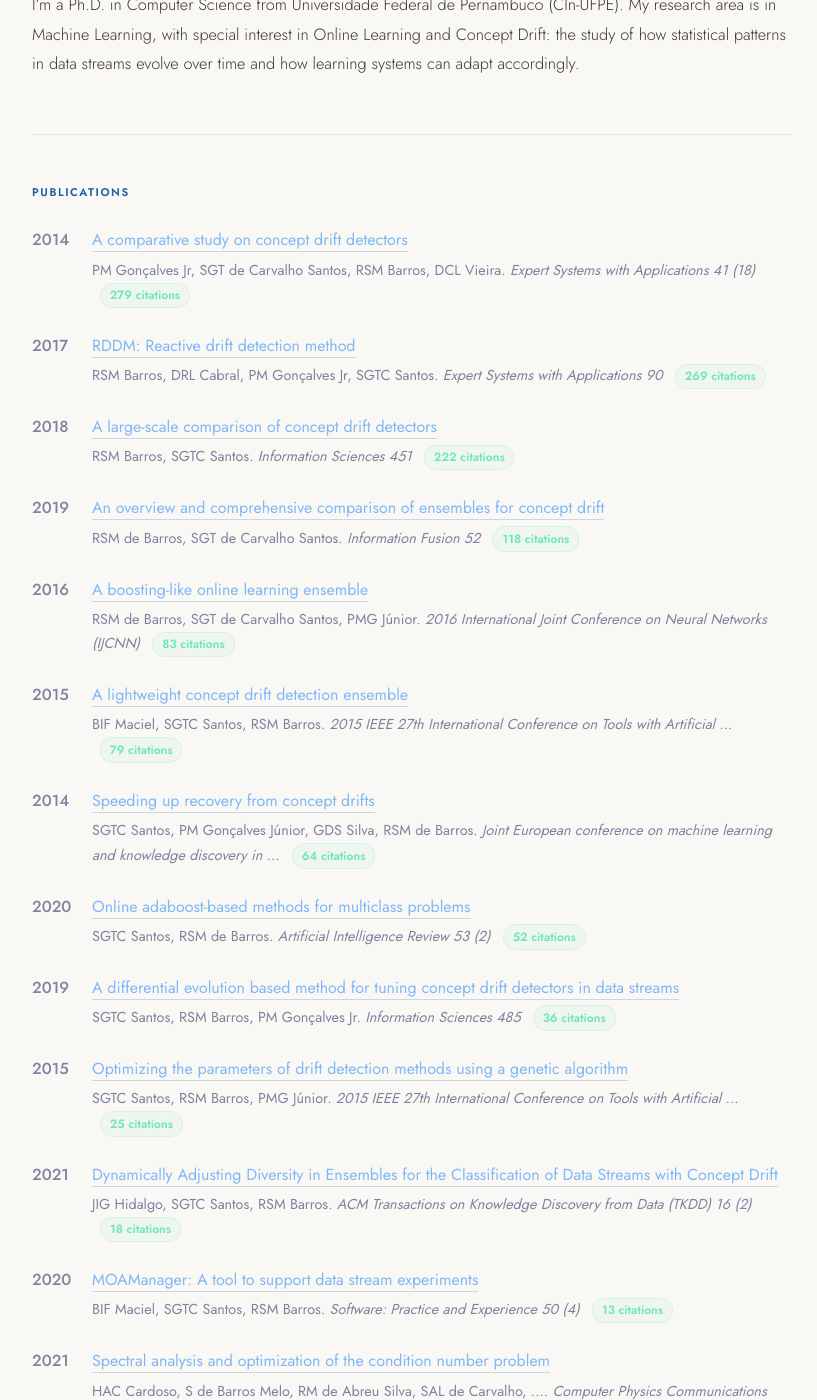
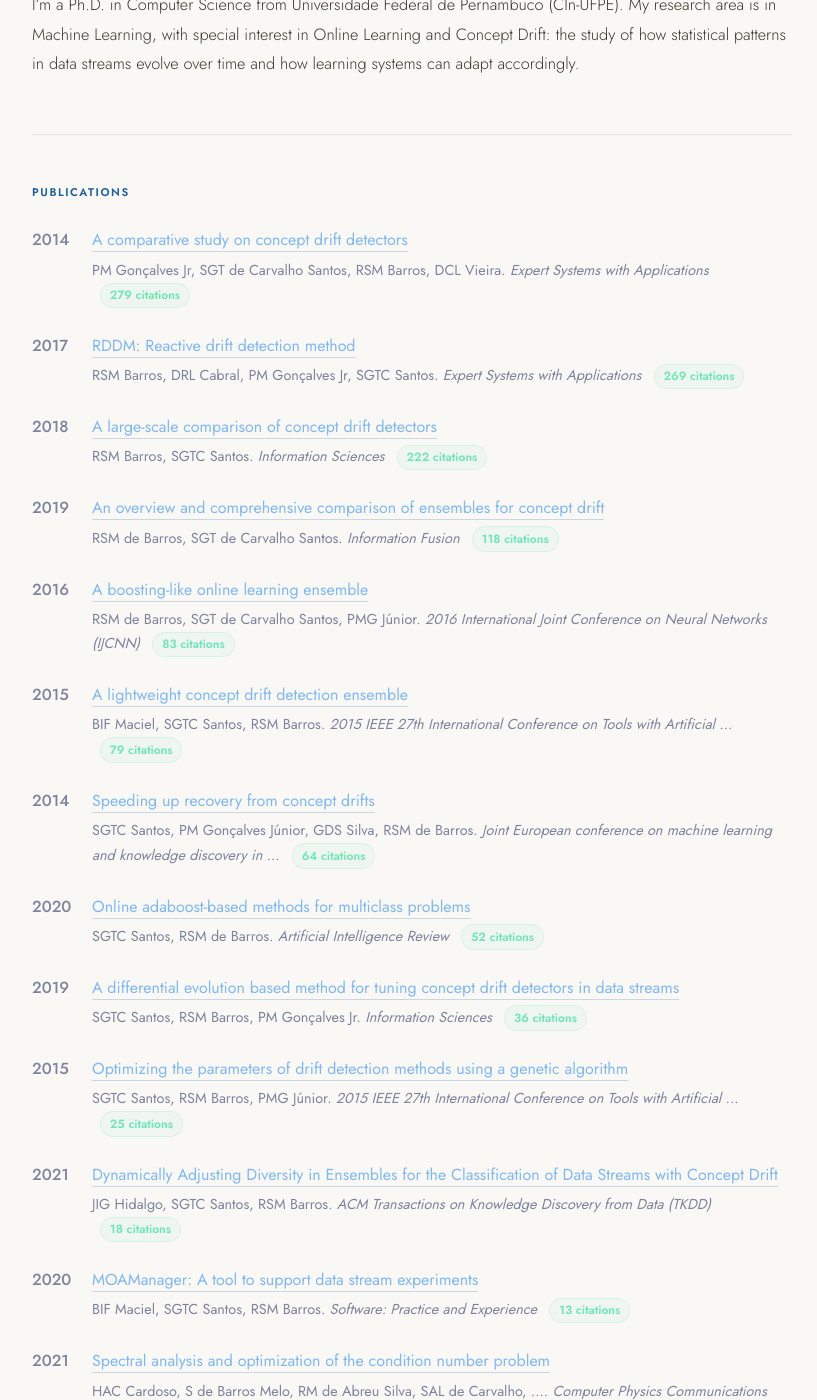
Before and after one commit to silasgtcs/silasgtcs.github.io, a Jekyll site: the page built from index.md, in a window 1280 px wide and 1400 px high, scrolled down 400 px. Shown: the whole window, without its empty margins (228-1045 px from the left). Built offline with Jekyll 4.4.1, drawn with Linux system fonts in a browser that asks for light colours; a style sheet for code colours, icons or effects is not loaded; our own code applies the rules of GitHub Pages for plain Markdown files; some of the changed text lies outside the part shown.

Commit message:
chore: atualiza publicações via Google Scholar [skip ci]

```diff
--- a/_data/publications.yml
+++ b/_data/publications.yml
@@ -1,5 +1,5 @@
 - title: A comparative study on concept drift detectors
-  venue: Expert Systems with Applications 41 (18)
+  venue: Expert Systems with Applications
   year: 2014
   citations: 279
   url: https://scholar.google.com/citations?view_op=view_citation&hl=en&user=2rFpFMcAAAAJ&pagesize=100&sortby=pubdate&citation_for_view=2rFpFMcAAAAJ:u-x6o8ySG0sC
@@ -9,7 +9,7 @@
   - RSM Barros
   - DCL Vieira
 - title: 'RDDM: Reactive drift detection method'
-  venue: Expert Systems with Applications 90
+  venue: Expert Systems with Applications
   year: 2017
   citations: 269
   url: https://scholar.google.com/citations?view_op=view_citation&hl=en&user=2rFpFMcAAAAJ&pagesize=100&sortby=pubdate&citation_for_view=2rFpFMcAAAAJ:IjCSPb-OGe4C
@@ -19,7 +19,7 @@
   - PM Gonçalves Jr
   - SGTC Santos
 - title: A large-scale comparison of concept drift detectors
-  venue: Information Sciences 451
+  venue: Information Sciences
   year: 2018
   citations: 222
   url: https://scholar.google.com/citations?view_op=view_citation&hl=en&user=2rFpFMcAAAAJ&pagesize=100&sortby=pubdate&citation_for_view=2rFpFMcAAAAJ:zYLM7Y9cAGgC
@@ -27,7 +27,7 @@
   - RSM Barros
   - SGTC Santos
 - title: An overview and comprehensive comparison of ensembles for concept drift
-  venue: Information Fusion 52
+  venue: Information Fusion
   year: 2019
   citations: 118
   url: https://scholar.google.com/citations?view_op=view_citation&hl=en&user=2rFpFMcAAAAJ&pagesize=100&sortby=pubdate&citation_for_view=2rFpFMcAAAAJ:W7OEmFMy1HYC
@@ -64,7 +64,7 @@
   - GDS Silva
   - RSM de Barros
 - title: Online adaboost-based methods for multiclass problems
-  venue: Artificial Intelligence Review 53 (2)
+  venue: Artificial Intelligence Review
   year: 2020
   citations: 52
   url: https://scholar.google.com/citations?view_op=view_citation&hl=en&user=2rFpFMcAAAAJ&pagesize=100&sortby=pubdate&citation_for_view=2rFpFMcAAAAJ:Y0pCki6q_DkC
@@ -73,7 +73,7 @@
   - RSM de Barros
 - title: A differential evolution based method for tuning concept drift detectors
     in data streams
-  venue: Information Sciences 485
+  venue: Information Sciences
   year: 2019
   citations: 36
   url: https://scholar.google.com/citations?view_op=view_citation&hl=en&user=2rFpFMcAAAAJ&pagesize=100&sortby=pubdate&citation_for_view=2rFpFMcAAAAJ:Tyk-4Ss8FVUC
@@ -92,7 +92,7 @@
   - PMG Júnior
 - title: Dynamically Adjusting Diversity in Ensembles for the Classification of Data
     Streams with Concept Drift
-  venue: ACM Transactions on Knowledge Discovery from Data (TKDD) 16 (2)
+  venue: ACM Transactions on Knowledge Discovery from Data (TKDD)
   year: 2021
   citations: 18
   url: https://scholar.google.com/citations?view_op=view_citation&hl=en&user=2rFpFMcAAAAJ&pagesize=100&sortby=pubdate&citation_for_view=2rFpFMcAAAAJ:LkGwnXOMwfcC
@@ -101,7 +101,7 @@
   - SGTC Santos
   - RSM Barros
 - title: 'MOAManager: A tool to support data stream experiments'
-  venue: 'Software: Practice and Experience 50 (4)'
+  venue: 'Software: Practice and Experience'
   year: 2020
   citations: 13
   url: https://scholar.google.com/citations?view_op=view_citation&hl=en&user=2rFpFMcAAAAJ&pagesize=100&sortby=pubdate&citation_for_view=2rFpFMcAAAAJ:eQOLeE2rZwMC
@@ -110,7 +110,7 @@
   - SGTC Santos
   - RSM Barros
 - title: Spectral analysis and optimization of the condition number problem
-  venue: Computer Physics Communications 258
+  venue: Computer Physics Communications
   year: 2021
   citations: 7
   url: https://scholar.google.com/citations?view_op=view_citation&hl=en&user=2rFpFMcAAAAJ&pagesize=100&sortby=pubdate&citation_for_view=2rFpFMcAAAAJ:_FxGoFyzp5QC
@@ -131,7 +131,7 @@
   - SGTC Santos
 - title: 'Enhancing semi-supervised learning with concept drift detection and self-training:
     a study on classifier diversity and performance'
-  venue: IEEE Access 13
+  venue: IEEE Access
   year: 2025
   citations: 3
   url: https://scholar.google.com/citations?view_op=view_citation&hl=en&user=2rFpFMcAAAAJ&pagesize=100&sortby=pubdate&citation_for_view=2rFpFMcAAAAJ:3fE2CSJIrl8C
@@ -150,7 +150,7 @@
   - JP Barddal
 - title: Paired k-NN learners with dynamically adjusted number of neighbors for classification
     of drifting data streams
-  venue: Knowledge and Information Systems 65 (4)
+  venue: Knowledge and Information Systems
   year: 2023
   citations: 2
   url: https://scholar.google.com/citations?view_op=view_citation&hl=en&user=2rFpFMcAAAAJ&pagesize=100&sortby=pubdate&citation_for_view=2rFpFMcAAAAJ:UebtZRa9Y70C
@@ -178,7 +178,7 @@
   - RSM de Barros
 - title: 'Quantifying Webpage Performance: A Comparative Analysis of TCP/IP and QUIC
     Communication Protocols for Improved Efficiency'
-  venue: Data 8 (8)
+  venue: Data
   year: 2023
   citations: 1
   url: https://scholar.google.com/citations?view_op=view_citation&hl=en&user=2rFpFMcAAAAJ&pagesize=100&sortby=pubdate&citation_for_view=2rFpFMcAAAAJ:8k81kl-MbHgC
```
